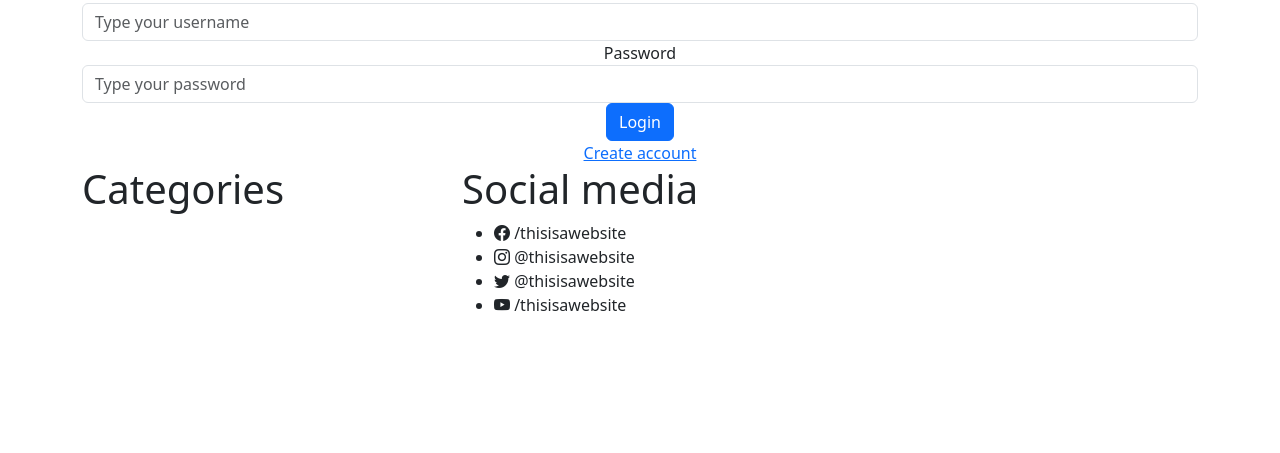
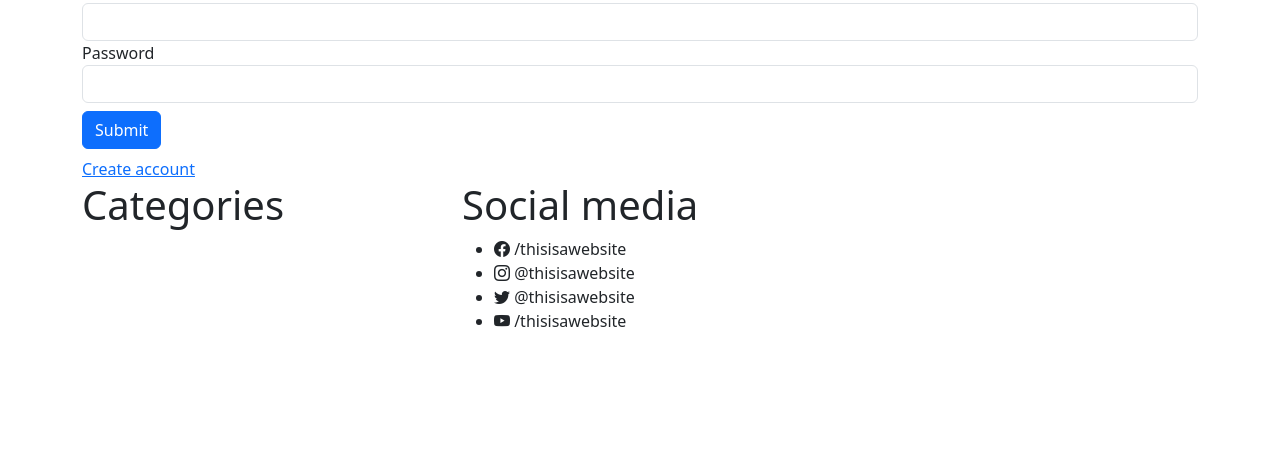
Before and after one commit to chloe1192/recipewebsite, a Django app: page /login/ in a window 1280 px wide. Shown: the part 347-800 px from the top of the page. Run offline with Django 5.2, Linux system fonts and the light colour scheme; data that the repository does not hold is empty; style sheets or scripts are compiled from the project's sources; some libraries are stand-ins or nearby versions.

Commit message:
User creation

```diff
--- a/recipewebsite/admin.py
+++ b/recipewebsite/admin.py
@@ -1,5 +1,5 @@
 from django.contrib import admin
-from .models import Category, Ingredient, PreparationStep, Recipe, Note, RecipeIngredient, User, SocialMedia, Icons
+from .models import Category, Ingredient, PreparationStep, Recipe, Note, RecipeIngredient, User, SocialMedia, Icons, Place
 
 class NoteInLine(admin.StackedInline):
     model = Note
@@ -31,8 +31,9 @@ class NoteAdmin(admin.ModelAdmin):
         return obj.recipe.name
 
 class UserAdmin(admin.ModelAdmin):
-    list_display = ['username', 'first_name', 'last_name']
+    list_display = ['username', 'username', 'is_staff']
     inlines = [SocialMediaInLine]
+
 
 admin.site.register(Category, CategoryAdmin)
 admin.site.register(Recipe, RecipeAdmin)
--- a/recipewebsite/static/scss/template.scss
+++ b/recipewebsite/static/scss/template.scss
@@ -109,6 +109,9 @@ ul li {
     max-width: 330px;
     padding: 15px;
     margin: 0 auto;
+    border: 1px solid #aaa;
+    border-radius: 10px;
+    box-shadow: 3px 3px #eee;
 }
 
 /*
--- a/recipewebsite/templates/login_register.html
+++ b/recipewebsite/templates/login_register.html
@@ -3,33 +3,31 @@
 
 <div class="container">
 
-    <div class="row text-center">
+    <div class="row">
         {% if page == 'login' %}
         <form class="form-signin" method="POST" action="">
             {% csrf_token %}
             {% for message in messages %}
-
                 <div class="alert alert-success">
                     <a class="close" href="#" data-dismiss="alert">×</a>
                     {{ message }}
                 </div>
-
             {% endfor %}
-            <div class="form-group col-12">
-                <label class="sr-only" for="username">Username</label>
-                <input class="form-input form-control" type="text" name="username" placeholder="Type your username"/>
+            <div class="form-group">
+                <label class="sr-only" for="username">Email address</label>
+                <input type="email" class="form-control" id="username" name="username" aria-describedby="emailHelp">
+            </div>
+            <div class="form-group">
+                <label for="password">Password</label>
+                <input type="password" class="form-control" id="password" name="password">
+            </div>
+            <div class="form-group py-2">
+                <button type="submit" class="btn btn-primary">Submit</button>
+            </div>
+            <div class="form-group">
+                <label><a href="{% url 'register' %}">Create account</a></label>
             </div>
 
-            <div class="form-group">
-                <label class="sr-only" for="password">Password</label>
-                <input class="form-input form-control" type="password" name="password" placeholder="Type your password"/>
-            </div>
-            <div class="form-group">
-                <button class="btn btn-primary" type="submit">Login</button>
-            </div>
-
-
-            <a href="{% url 'register' %}">Create account</a>
         </form>
         {% elif page == 'register' %}
         <form method="POST" action="">
```
Also changed, not shown: recipewebsite/forms.py (+14 -1 lines).
